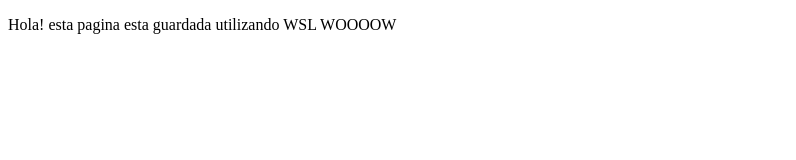
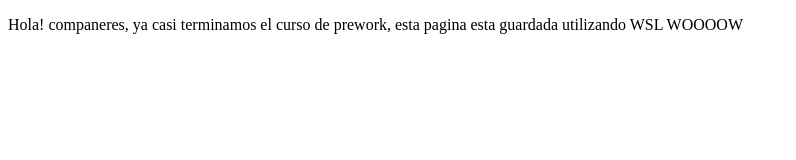
Before and after one commit to DavidCuriel/proyectoDemoCursoPrework, a plain HTML site: page index.html in a window 1280 px wide. Shown: the whole page, without its empty margins (0-796 px from the left). Drawn offline with Linux system fonts and the light colour scheme.

Commit message:
cambios se extendio el mensaje de bienvenida

```diff
--- a/index.html
+++ b/index.html
@@ -8,7 +8,7 @@
 </head>
 <body>
     <p>
-        Hola! esta pagina esta guardada utilizando WSL WOOOOW
+        Hola! companeres, ya casi terminamos el curso de prework, esta pagina esta guardada utilizando WSL WOOOOW
     </p>
 </body>
 </html>
```
